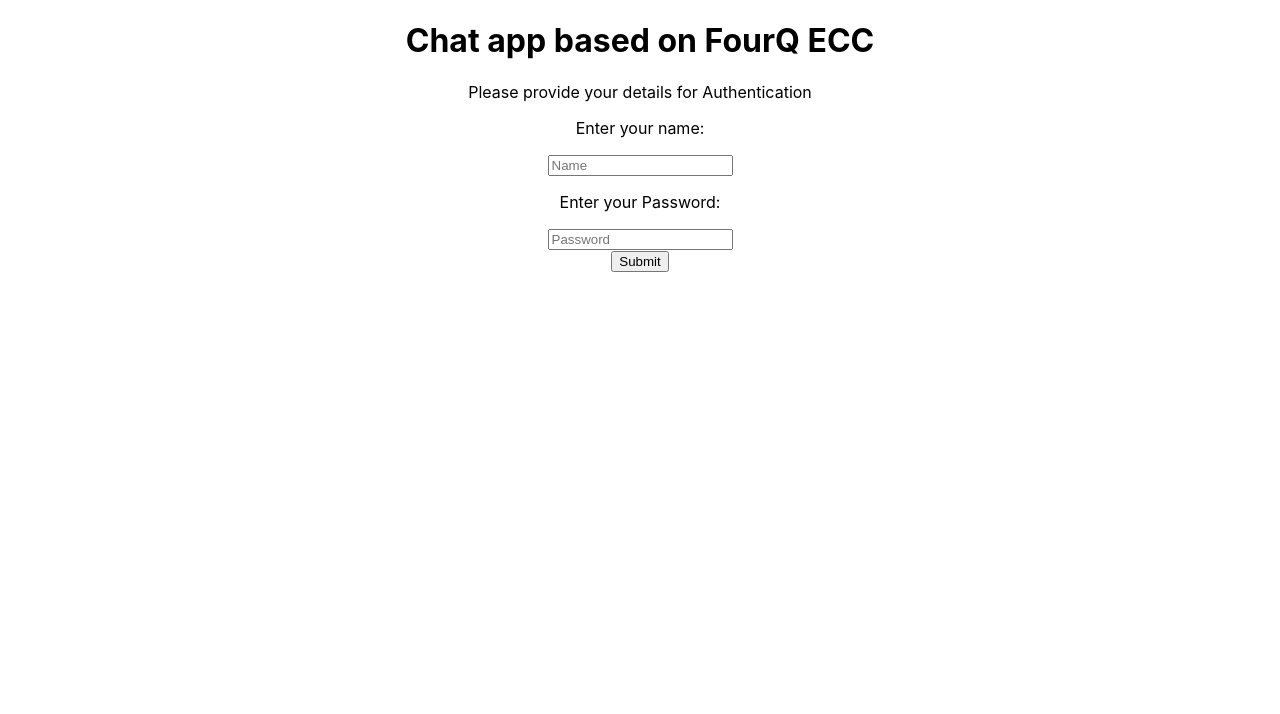
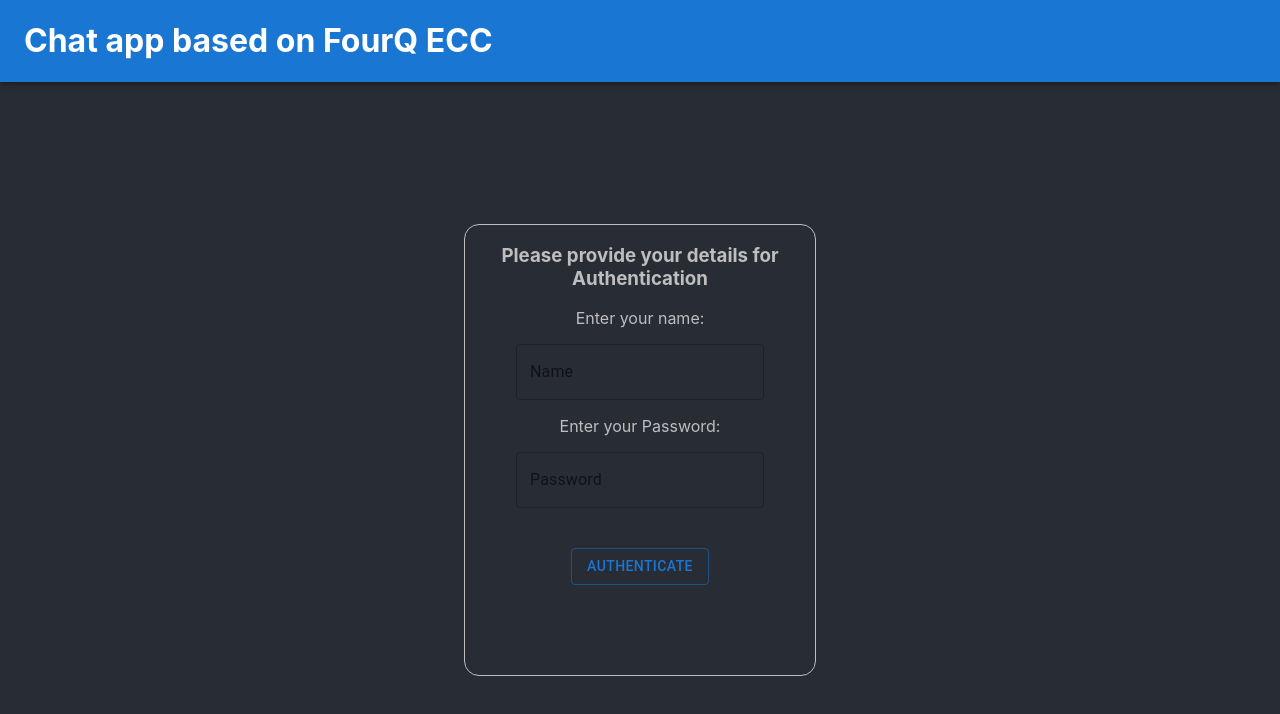
Before and after one commit to C-S-Darshan/ECC-FourQ-Frontend, a React (Create React App) app: page / in a window 1280 px wide. Shown: the top 714 px of the page. Built offline with nearby package versions, Linux system fonts and the light colour scheme.

Commit message:
Adding UI

```diff
--- a/package.json
+++ b/package.json
@@ -3,6 +3,9 @@
   "version": "0.1.0",
   "private": true,
   "dependencies": {
+    "@emotion/react": "^11.11.3",
+    "@emotion/styled": "^11.11.0",
+    "@mui/material": "^5.15.9",
     "@testing-library/jest-dom": "^5.17.0",
     "@testing-library/react": "^13.4.0",
     "@testing-library/user-event": "^13.5.0",
--- a/src/App.css
+++ b/src/App.css
@@ -1,6 +1,10 @@
 .App {
   text-align: center;
+  background-color:#282c34;
+  color: #bebebe;
+
 }
+
 
 .App-logo {
   height: 40vmin;
--- a/src/Components/Authentication.jsx
+++ b/src/Components/Authentication.jsx
@@ -2,6 +2,30 @@
 import React, { useState, useContext } from "react";
 import { LoginContext } from "../Context/LoginContext";
 import CryptoJS from "crypto-js";
+import {Box,Button, TextField, styled} from '@mui/material'
+
+const Inp = styled(TextField)`
+    color:#bebebe;
+    border:border: solid 1px #bebebe;
+`
+
+const Wrapper = styled(Box)`
+    display:flex;
+    align-items: center;
+    height: 100vh;
+    width: 100%;
+
+`
+const Login = styled(Box)`
+    border: solid 1px #bebebe;
+    margin-top: 100px;
+    height: 450px;
+    max-width: 350px;
+    margin-left: auto;
+    margin-right: auto;
+    border-radius:15px;
+
+`
 
 function Authenticate() {
     const [clientName, setClientName] = useState('');
@@ -70,13 +94,20 @@ function Authenticate() {
 
     return (
         <>
-            <p>Please provide your details for Authentication</p>
+        <Wrapper><Login>
+            <h3>Please provide your details for Authentication</h3>
             <p>Enter your name: </p>
-            <input type="text" name="ClientName" id="CName" placeholder="Name" onChange={(e) => setClientName(e.target.value)} /><br />
+            <TextField id="outlined-basic-name" label="Name" variant="outlined" onChange={(e) => setClientName(e.target.value)} />
+            {/* <input type="text" name="ClientName" id="CName" placeholder="Name" onChange={(e) => setClientName(e.target.value)} /><br /> */}
             <p>Enter your Password: </p>
-            <input type="text" name="ClientPassword" id="CPassWord" placeholder="Password" onChange={(e) => setPassword(e.target.value)} /><br />
-            <button onClick={authenticateUser}>Submit</button>
+            {/* <input type="text" name="ClientPassword" id="CPassWord" placeholder="Password" onChange={(e) => setPassword(e.target.value)} /><br />  */}
+            <TextField id="outlined-basic" label="Password" variant="outlined" onChange={(e) => setPassword(e.target.value)} /><br/>
+            {/* <button onClick={authenticateUser}>Submit</button> */}
+            <br/><br/>
+            <Button variant="outlined" onClick={authenticateUser}>Authenticate</Button>
+            </Login>
             {isAuthorized ? null : <p>Looks like you made a mistake entering your credentials<br/>Please try again</p>}
+            </Wrapper>
         </>
     );
 }
--- a/src/Components/ChatApp.jsx
+++ b/src/Components/ChatApp.jsx
@@ -2,6 +2,11 @@ import React, { useState} from "react";
 import UserList from "./UserList";
 import Authenticate from "./Authentication";
 import { LoginContext } from "../Context/LoginContext";
+import { AppBar, Toolbar, styled } from "@mui/material";
+
+const Header = styled(AppBar)`
+
+`
 
 function ChatApp(){
     const [username, setUsername] = useState("")
@@ -14,7 +19,11 @@ function ChatApp(){
 
     return(
         <LoginContext.Provider value={{username,setUsername,setShowList,setUid, uid,person,setPerson,ws,setWs,requestSender,setRequestSender}}>
-        <h1>Chat app based on FourQ ECC</h1>
+            <Header>
+                <Toolbar>
+                    <h1>Chat app based on FourQ ECC</h1>
+                </Toolbar>
+            </Header>
         {(showList)?<UserList/>:<Authenticate/>}
         </LoginContext.Provider>
     )
--- a/src/Components/UserList.jsx
+++ b/src/Components/UserList.jsx
@@ -3,6 +3,27 @@ import React, { useContext, useEffect, useState } from 'react';
 import { LoginContext } from '../Context/LoginContext';
 import UserListItem from './UserListItem';
 import ChatBox from './ChatBox';
+import {Box,Button, styled} from '@mui/material'
+
+const Container = styled(Box)`
+    margin-top:130px;
+`
+
+const UserContainer = styled(Box)`
+    height: 370px;
+    width: 350px;
+    padding:25px;
+    margin-left:auto;
+    margin-right:auto;
+    margin-top:20px;
+    margin-bottom:20px;
+    border-radius:16px;
+    display:flex;
+    align-items:center;
+    flex-direction: column;
+
+
+`
 
 function UserList() {
     const [message, setMessage] = useState('');
@@ -126,27 +147,31 @@ function UserList() {
     return (
         <>
             {chat ? <ChatBox /> :
-                <div>
-                    <h1>User List</h1>
-                    <p>Welcome {username}!, Click on the users below to select the user to start texting</p>
+                <Container>
+                    <h2>Welcome {username}!, Click on the users below to select the user to start texting</h2>
                     <p>Client ID: {uid}</p>
                     {/* Input field to type the message */}
-                    <input
+                    {/* <input
                         type="text"
                         value={message}
                         onChange={(e) => setMessage(e.target.value)}
                     />
                     {/* Button to send the message */}
-                    <button onClick={sendMessage}>Send Message</button>
-                    <br /><br />
-                    <button onClick={fetchUsers}>Get Users/Refesh User List</button>
+                    {/*<button onClick={sendMessage}>Send Message</button> */}
+                    <br />
+                    {/* <button onClick={fetchUsers}>Get Users/Refesh User List</button> */}
+                    <h3>User List</h3>
+                    <Button variant="outlined" onClick={fetchUsers}>Refresh User List</Button>
+                    <UserContainer>
                     {users.length > 0 && users.map((user, index) => (
                         user.Username !== username &&
                         <UserListItem key={index} user={user} />
                     ))}
-                    <button onClick={() => sendRequest(ws, person)}>Chat with {person.Username}</button>
+                    </UserContainer>
+                    {/* <button onClick={() => sendRequest(ws, person)}>Chat with {person.Username}</button> */}
+                    <Button variant="outlined" onClick={() => sendRequest(ws, person)}>Chat with {person.Username}</Button>
                     {Request ? <button onClick={() => sendResponse(ws)}>Accept Messages from Client ID{requestSender}</button> : null}
-                </div>
+                </Container>
             }
         </>
     );
--- a/src/Components/UserListItem.jsx
+++ b/src/Components/UserListItem.jsx
@@ -1,5 +1,15 @@
 import React, { useContext } from 'react';
 import { LoginContext } from '../Context/LoginContext';
+import {Box, styled} from '@mui/material'
+const UserBlock = styled(Box)`
+    height: 100px;
+    width: 300px;
+    border: solid 1px black;
+    margin-bottom: 5px;
+    border-radius: 10px;
+    padding-top:6px;
+    padding-bottom:10px;
+`
 
 function UserListItem({ user}) {
     const {setPerson} = useContext(LoginContext)
@@ -9,9 +19,9 @@ function UserListItem({ user}) {
     }
 
     return (
-        <div onClick={initializePerson}>
-            User ID: {user.ID}, Username: {user.Username}, Status: {user.UserStatus}
-        </div>
+        <UserBlock onClick={initializePerson}>
+           <p> User ID: {user.ID} Username: {user.Username}</p><p> Status: {user.UserStatus}</p>
+        </UserBlock>
     );
 }
 
```
Also changed, not shown: 1 other file (tests, documents, lock files or other folders).
